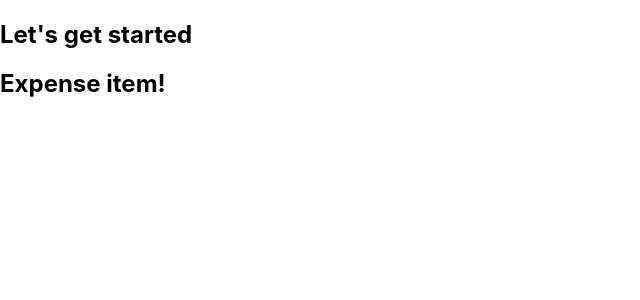
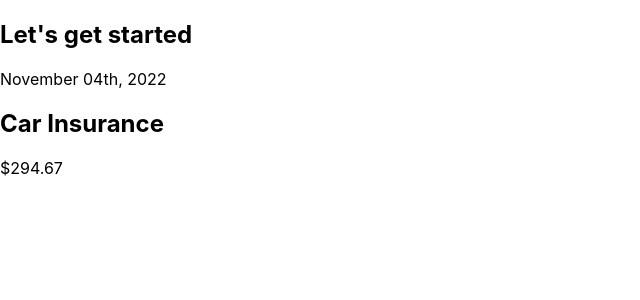
Before and after one commit to marusosaassi/first-react-project, a React (Create React App) app: page / in a window 1280 px wide. Shown: the top 300 px of the page, without its empty margins (0-640 px from the left). Built offline with nearby package versions, Linux system fonts and the light colour scheme.

Commit message:
writing more jsx code

```diff
--- a/src/components/ExpenseItem.js
+++ b/src/components/ExpenseItem.js
@@ -1,5 +1,13 @@
 function ExpenseItem() {
-    return <h2>Expense item! </h2>
+  return (
+    <div>
+      <div>November 04th, 2022</div>
+      <div>
+        <h2>Car Insurance</h2>
+        <div>$294.67</div>
+      </div>
+    </div>
+  );
 }
 
 export default ExpenseItem;
```
